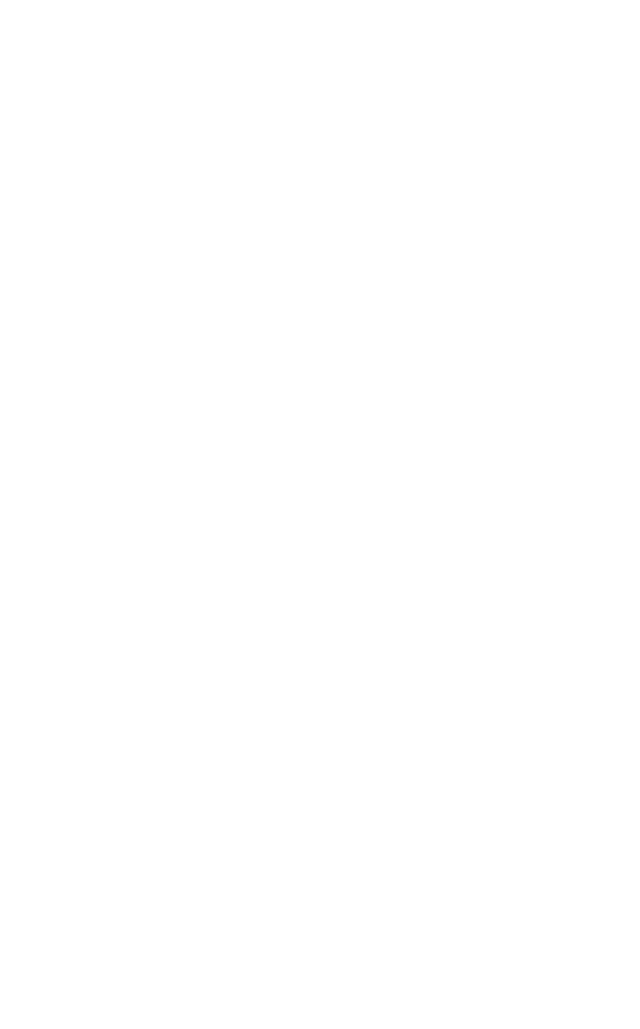
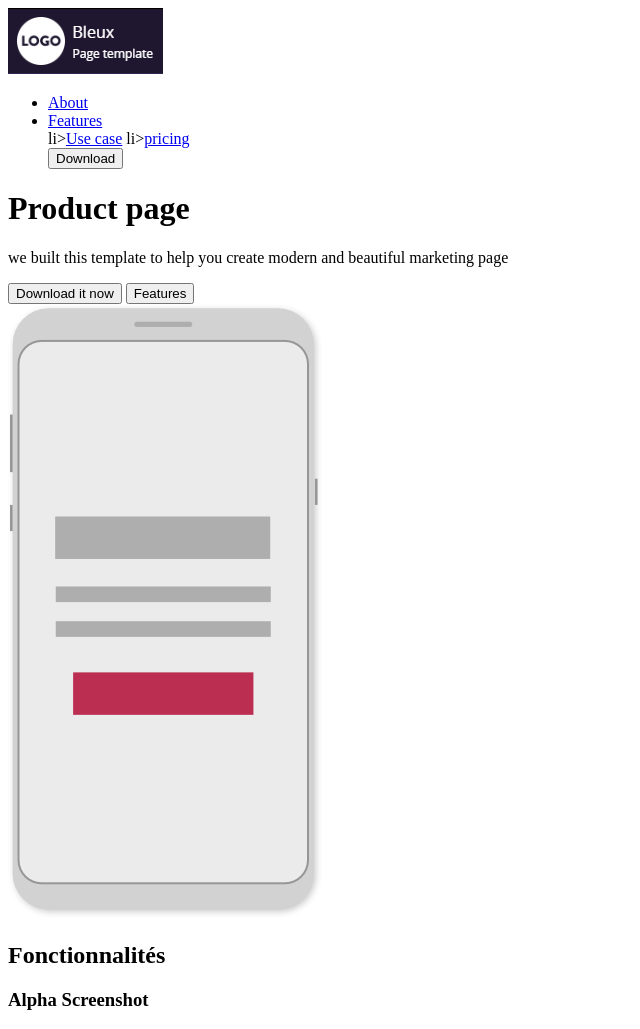
Before and after one commit to montesvalen373-gif/Proyecto_Bleux, a plain HTML site: page index.html in a window 1280 px wide. Shown: the whole page, without its empty margins (0-640 px from the left). Before the commit the page ends 800 px from the top, so only its background shows below. Drawn offline with Linux system fonts and the light colour scheme.

Commit message:
inicio de codigo en html

```diff
--- a/index.html
+++ b/index.html
@@ -7,6 +7,39 @@
     <title>Document</title>
 </head>
 <body>
+    <header>
+        <nav>
+            <div class="menu">
+                <img src="./assets/images/logo.png" alt="logo">
+                <ul>
+                    <li><a href="#">About</a></li>
+                    <li><a href="#">Features</a></li>
+                    li><a href="#">Use case</a></li>
+                    li><a href="#">pricing</a></li>
+                    <div class="boton1">
+                        <button>Download</button>
+                    </div>
+                </ul>
+            </div>
+        </nav>
+        <div class="pagina_con_imagen1">
+            <h1>Product page</h1>
+            <p>we built this template to help you create modern and beautiful marketing page</p>
+            <div class="botones2">
+                <button>Download it now</button>
+                <button>Features</button>
+            </div>
+            <div class="imagen_celular">
+                <img src="./assets/images/phone.png" alt="telefono">
+            </div>
+        </div>
+        <div class="pagina2">
+            <h2>Fonctionnalités</h2>
+            <div class="imagen_computador">
+                <h3>Alpha Screenshot</h3>
 
+            </div>
+        </div>
+    </header>
 </body>
 </html>
```
